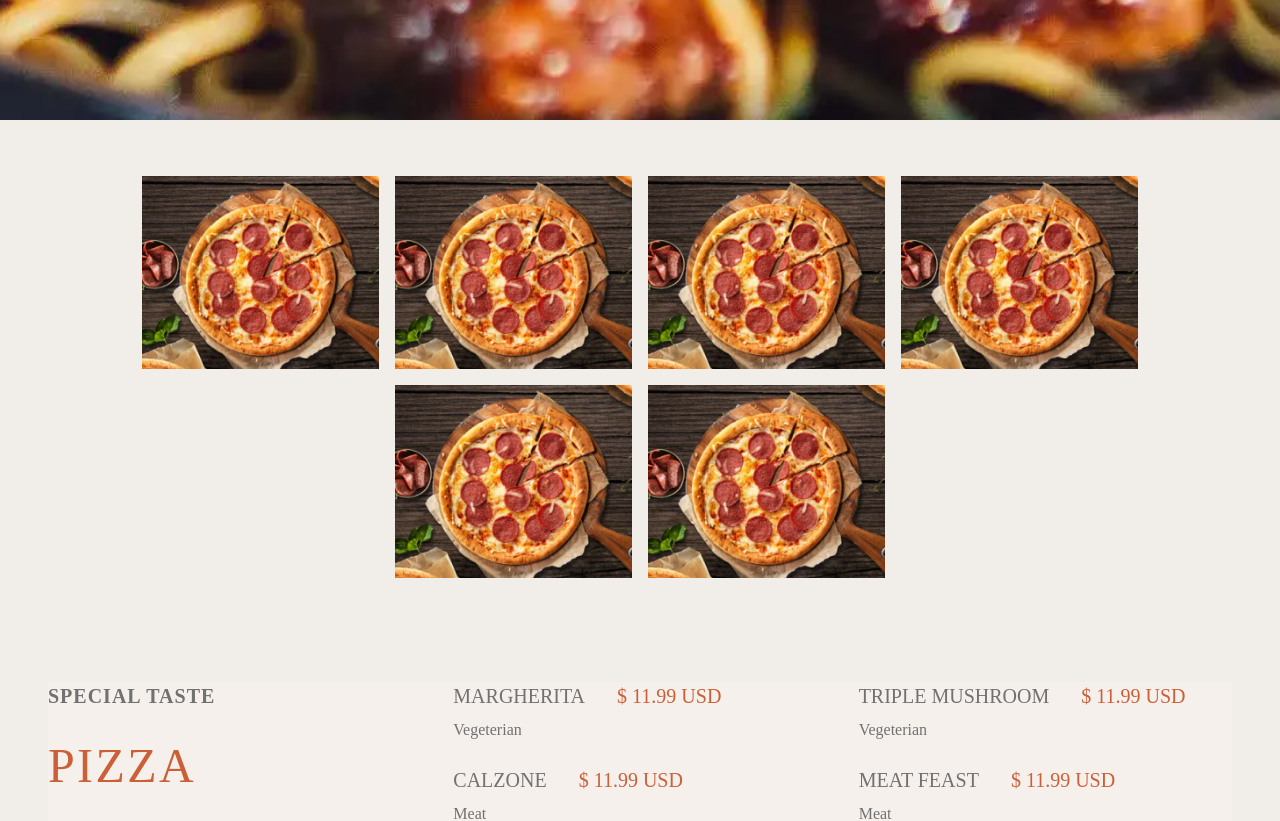
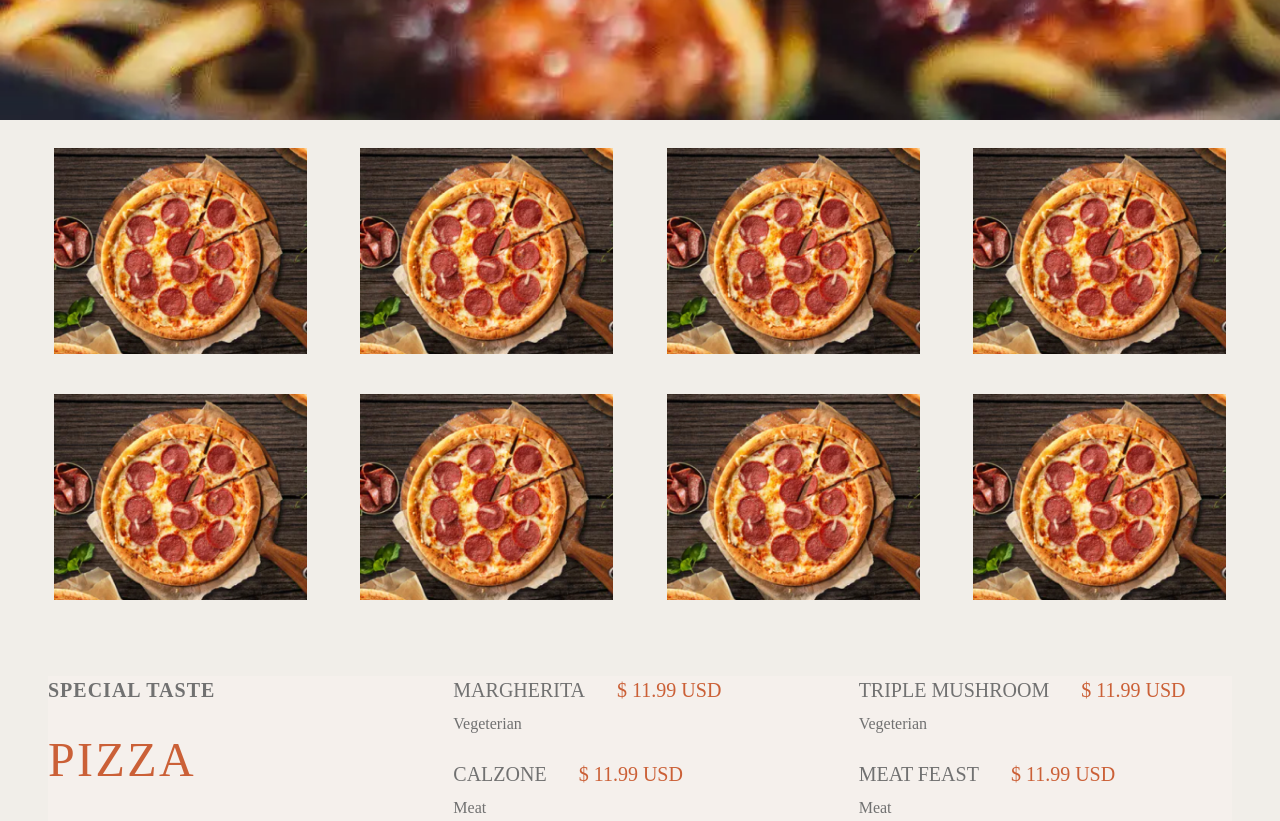
Before and after one commit to sulkhan10/ramen-fe, a React (Create React App) app: page /menu in a window 1280 px wide. Shown: the part 680-1501 px from the top of the page. Built offline with nearby package versions, Linux system fonts and the light colour scheme.

Commit message:
feat : add section to menu

```diff
--- a/src/pages/Menu.js
+++ b/src/pages/Menu.js
@@ -81,8 +81,8 @@ const Menu = () => {
         <img src={backgroundMenu} className="h-full object-cover" />
       </div>
       {/* <div className="flex items-center justify-center w-full"> */}
-        <div className="flex flex-wrap p-12 items-center justify-center">
-          <div className="h-auto w-1/5 overflow-hidden m-2">
+        <div className="flex flex-wrap py-12 px-4 sm:p-2 items-center justify-evenly">
+          <div className="h-auto w-1/2 sm:w-1/5 overflow-hidden p-2 sm:p-0 sm:m-2 sm:my-5">
             <img
               src={cardMenuOne}
               alt="card menu"
@@ -90,35 +90,49 @@ const Menu = () => {
       "
             />
           </div>
-          <div className="h-auto w-1/5 overflow-hidden m-2">
+          <div className="h-auto w-1/2 sm:w-1/5 overflow-hidden p-2 sm:p-0 sm:m-2 sm:my-5">
             <img
               src={cardMenuOne}
               alt="card menu"
               className="h-full w-full object-cover transform transition-transform duration-700 hover:scale-125"
             />
           </div>
-          <div className="h-auto w-1/5 overflow-hidden m-2">
+          <div className="h-auto w-1/2 sm:w-1/5 overflow-hidden p-2 sm:p-0 sm:m-2 sm:my-5">
             <img
               src={cardMenuOne}
               alt="card menu"
               className="h-full w-full object-cover transform transition-transform duration-700 hover:scale-125"
             />
           </div>
-          <div className="h-auto w-1/5 overflow-hidden m-2">
+          <div className="h-auto w-1/2 sm:w-1/5 overflow-hidden p-2 sm:p-0 sm:m-2 sm:my-5">
             <img
               src={cardMenuOne}
               alt="card menu"
               className="h-full w-full object-cover transform transition-transform duration-700 hover:scale-125"
             />
           </div>
-          <div className="h-auto w-1/5 overflow-hidden m-2">
+          <div className="h-auto w-1/2 sm:w-1/5 overflow-hidden p-2 sm:p-0 sm:m-2 sm:my-5">
             <img
               src={cardMenuOne}
               alt="card menu"
               className="h-full w-full object-cover transform transition-transform duration-700 hover:scale-125"
             />
           </div>
-          <div className="h-auto w-1/5 overflow-hidden m-2">
+          <div className="h-auto w-1/2 sm:w-1/5 overflow-hidden p-2 sm:p-0 sm:m-2 sm:my-5">
+            <img
+              src={cardMenuOne}
+              alt="card menu"
+              className="h-full w-full object-cover transform transition-transform duration-700 hover:scale-125"
+            />
+          </div>
+          <div className="h-auto w-1/2 sm:w-1/5 overflow-hidden p-2 sm:p-0 sm:m-2 sm:my-5">
+            <img
+              src={cardMenuOne}
+              alt="card menu"
+              className="h-full w-full object-cover transform transition-transform duration-700 hover:scale-125"
+            />
+          </div>
+          <div className="h-auto w-1/2 sm:w-1/5 overflow-hidden p-2 sm:p-0 sm:m-2 sm:my-5">
             <img
               src={cardMenuOne}
               alt="card menu"
```
